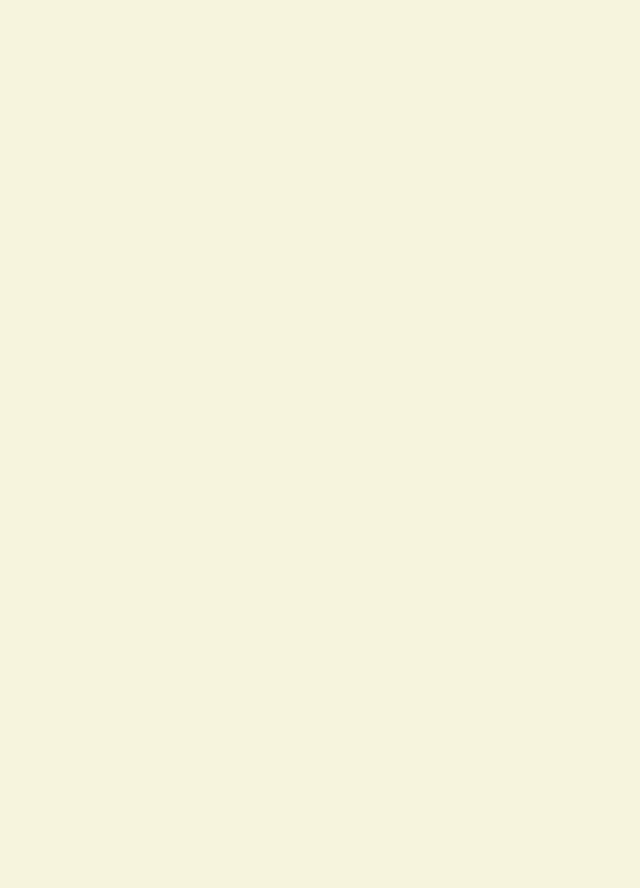
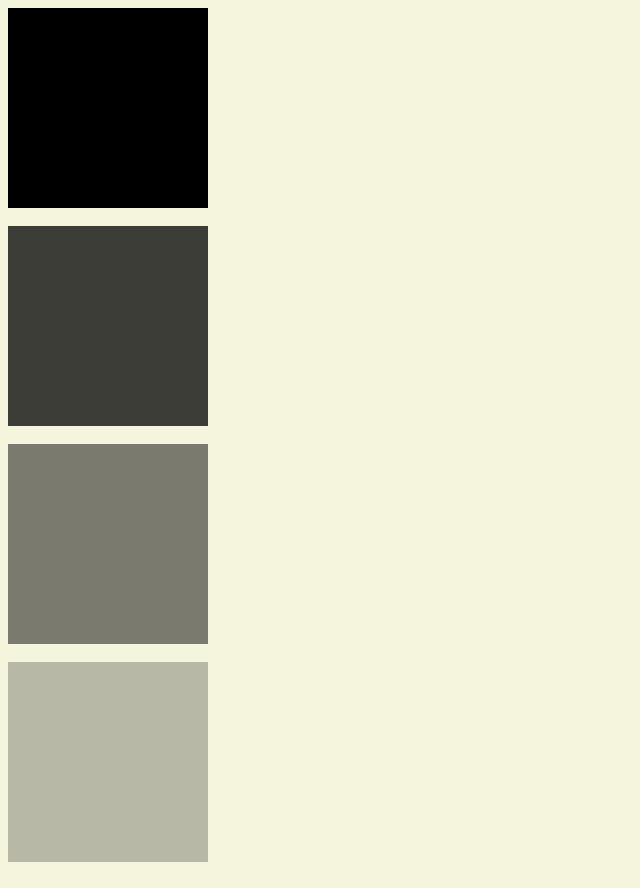
Before and after one commit to Silentius222/CSS-zadanie19, a plain HTML site: page index.html in a window 1280 px wide. Shown: the whole page, without its empty margins (0-640 px from the left). Before the commit the page ends 800 px from the top, so only its background shows below. Drawn offline with Linux system fonts and the light colour scheme; files that its build step writes are made by us from their sources.

Commit message:
Update style.css

```diff
--- a/style.css
+++ b/style.css
@@ -3,7 +3,7 @@
 }
 
 
-[class = "kwadrat"] {
+[class^= "kwadrat"] {
   width: 200px;
   height: 200px;
 }
```
